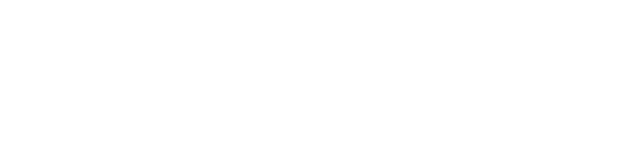
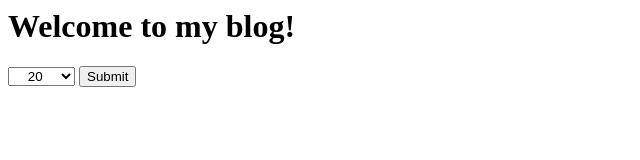
Before and after one commit to junyoung-kwon/myblog.github.io, a plain HTML site: page index.html in a window 1280 px wide. Shown: the whole page, without its empty margins (0-640 px from the left). Drawn offline with Linux system fonts and the light colour scheme.

Commit message:
First test run

```diff
--- a/index.html
+++ b/index.html
@@ -2,4 +2,35 @@
 	<head>
 		<title>Homepage</title>
 	</head>
+	<body>
+		<h1>Welcome to my blog!</h1>
+		<form action="/action_page.php">
+			<select name="blog_date" id="date">
+				<optgroup label="2020">2020
+					<optgroup label="&nbsp;&nbsp;&nbsp;&nbsp;october">October
+						<option value="20">&nbsp;&nbsp;&nbsp;&nbsp;20</option>
+						<option value="21">&nbsp;&nbsp;&nbsp;&nbsp;21</option>
+					</optgroup>
+				</optgroup>
+			</select>
+
+			<button onclick="new_page()">Submit</button>
+
+			<script type="text/javascript">
+				function new_page(){
+					var list = document.getElementById("date");
+					var day = list.options[list.selectedIndex].value;
+
+					if(day == 20){
+						document.open();
+						document.write("<h1>October 20, 2020</h1> <p>Today was a weird day. I was feeling mostly good but I still have some bad moments here and there. I feel a lot better than before though so that's good. Hopefully, something good happens soon.</p>")
+					}else if(day == 21){
+						document.open();
+						document.write("<p>Yay it still worked!</p>");
+						document.close();
+					}
+				}
+			</script>
+		</form>
+	</body>
 </html>
```
Also changed, not shown: octtwenty.html (added, +10 -0 lines).
